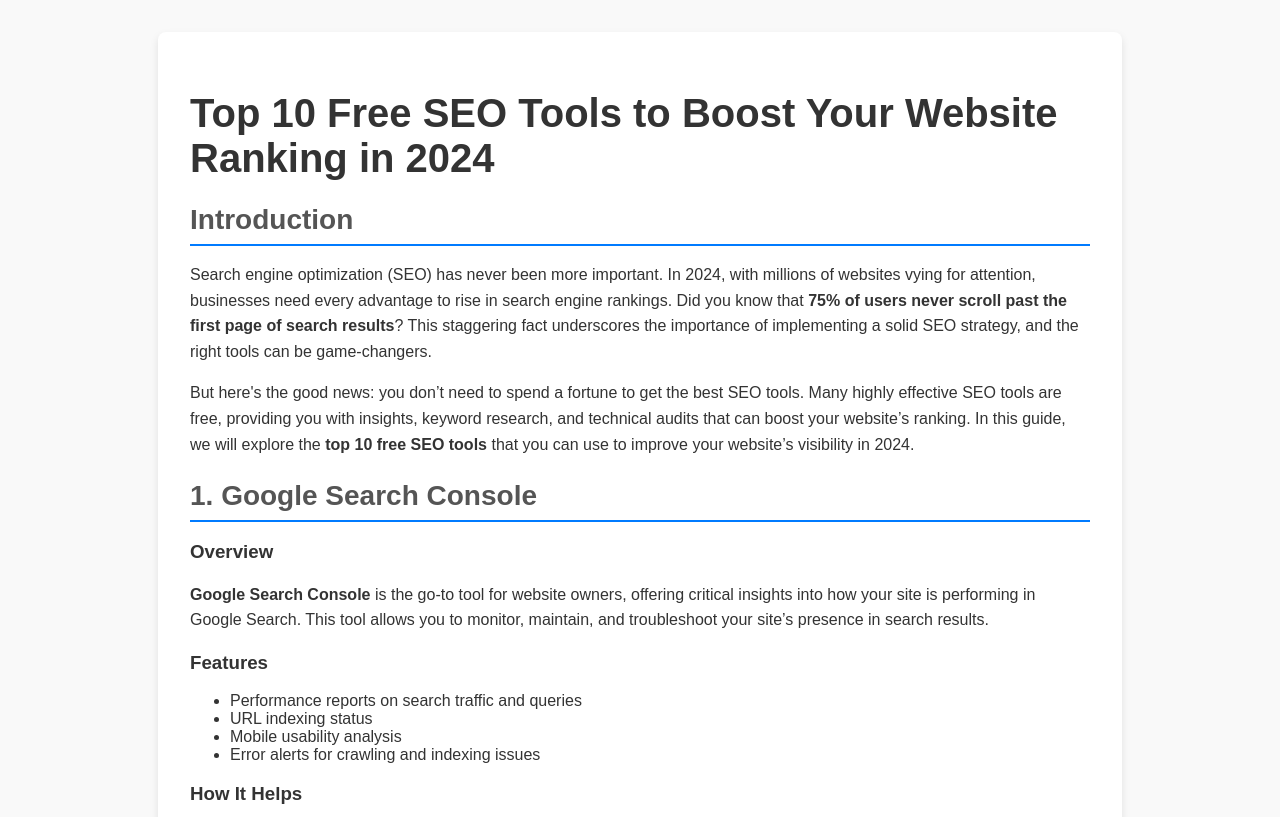
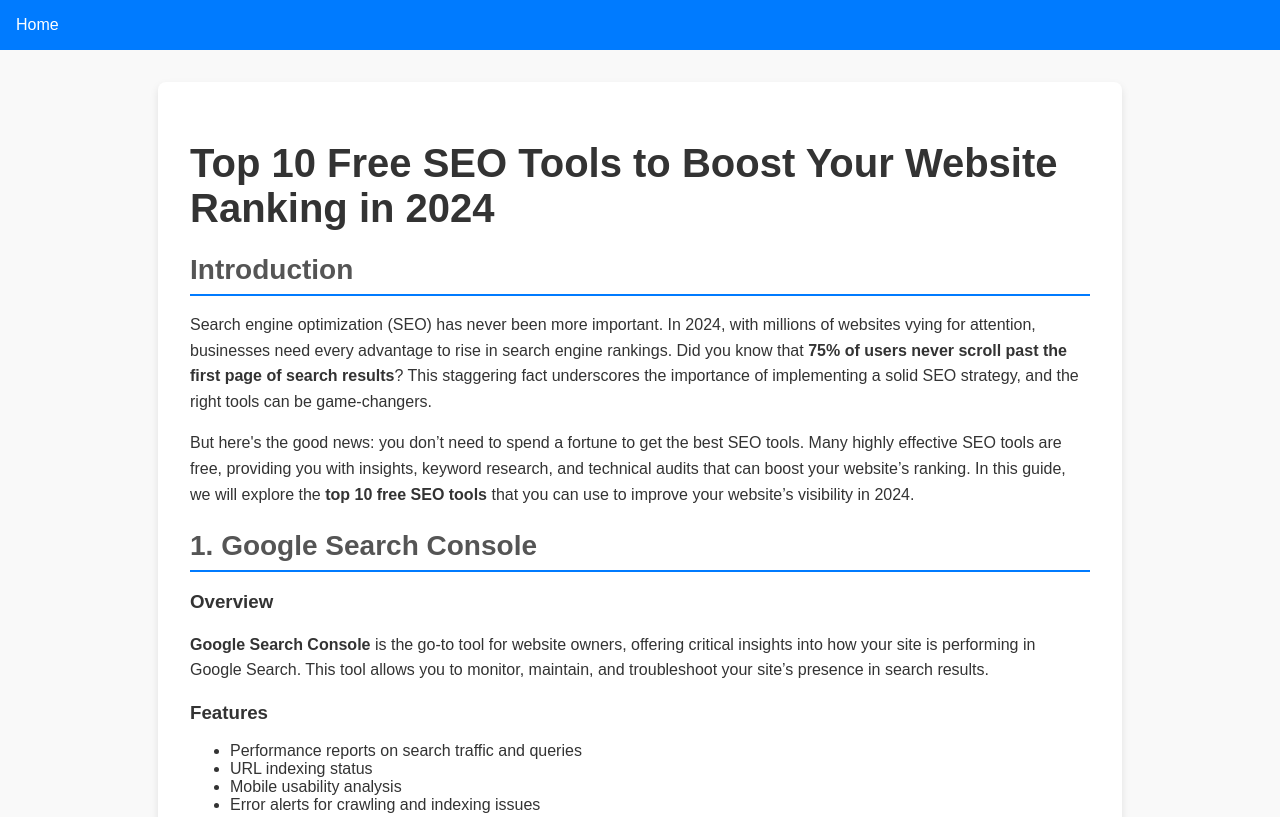
Before and after one commit to all-tools/all-tools.github.io, a plain HTML site: page blog/Top-10-Free-SEO-Tools-to-Boost-Your-Website-Ranking-in-2024.html in a window 1280 px wide. Shown: the top 817 px of the page. Drawn offline with Linux system fonts and the light colour scheme.

Commit message:
Add files via upload

```diff
--- a/blog/Top-10-Free-SEO-Tools-to-Boost-Your-Website-Ranking-in-2024.html
+++ b/blog/Top-10-Free-SEO-Tools-to-Boost-Your-Website-Ranking-in-2024.html
@@ -74,6 +74,10 @@
     </style>
 </head>
 <body>
+    <nav class="navbar">
+        <a href="/">Home</a>
+        <!-- <a href="/forum">Forum</a> -->
+    </nav>
     <div class="container">
     <header>
         <h1>Top 10 Free SEO Tools to Boost Your Website Ranking in 2024</h1>
```
